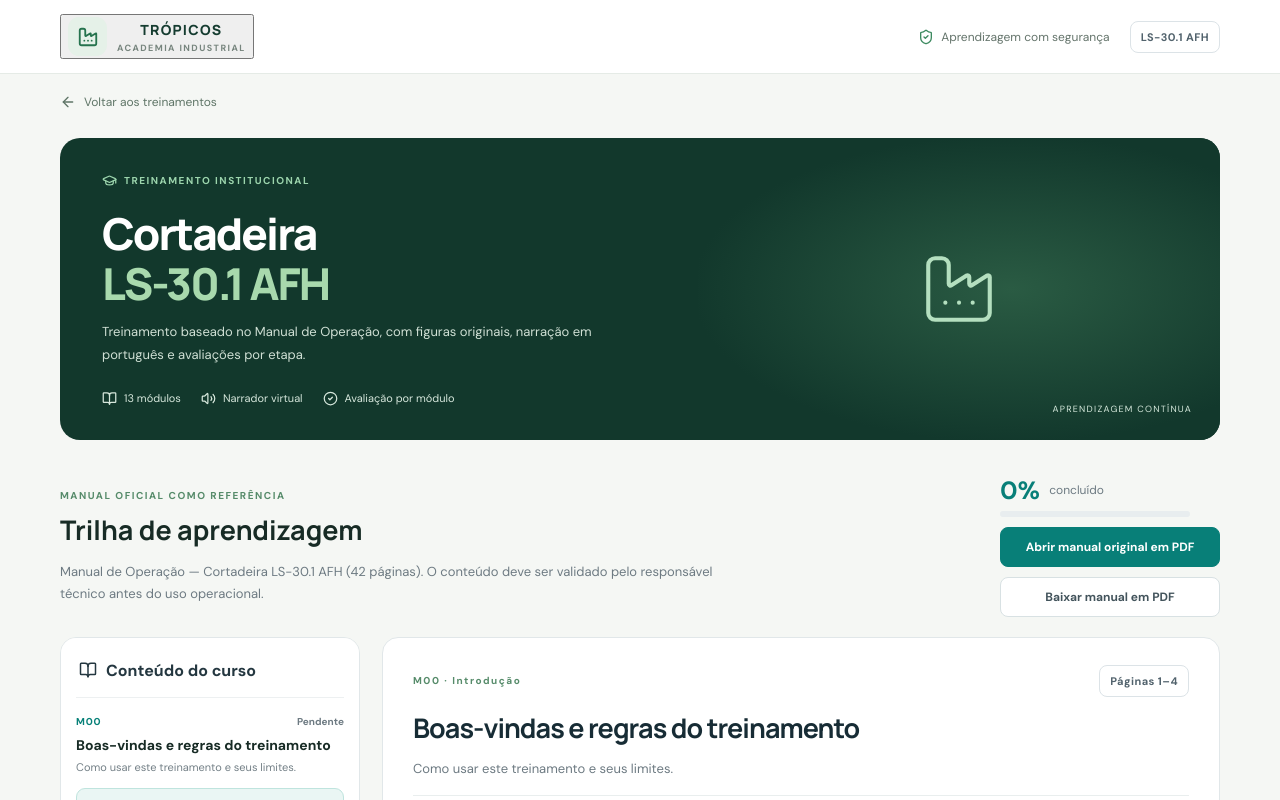
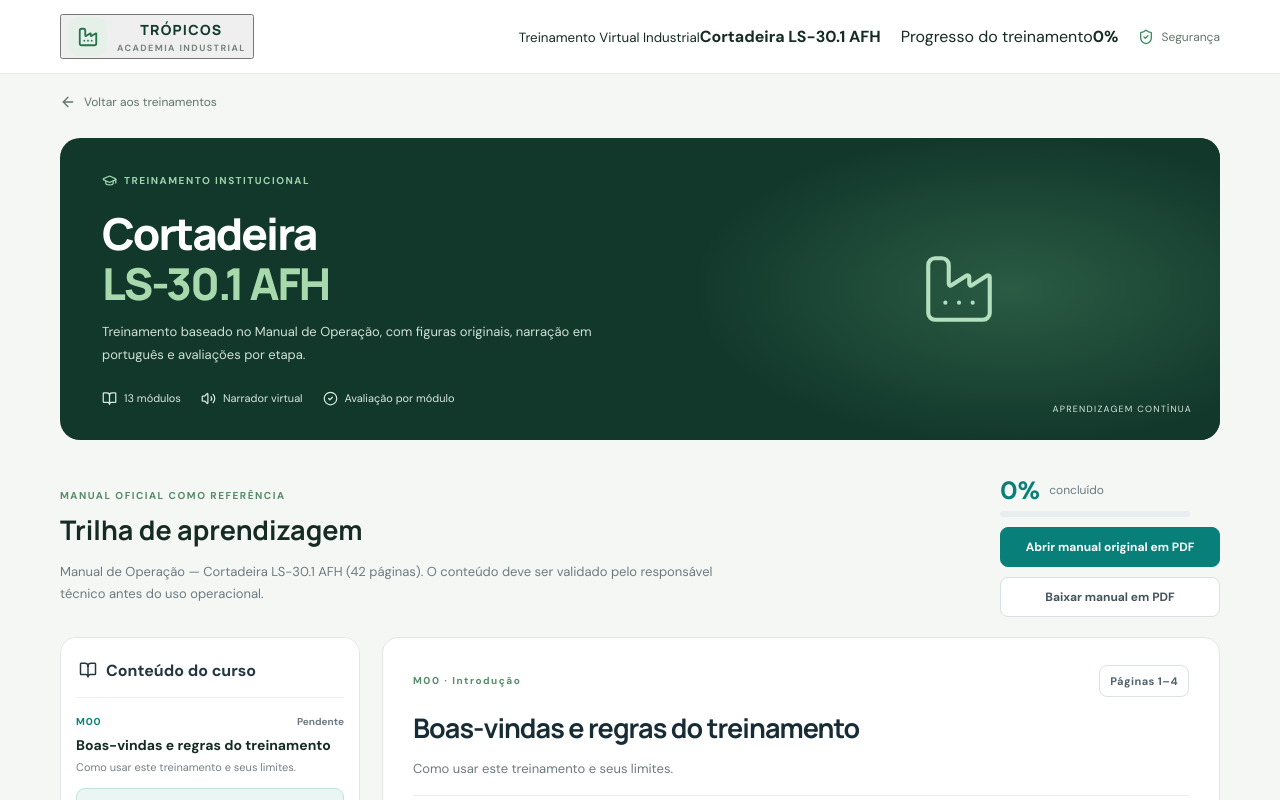
Before and after one commit to ambertelli/treinamento-virtual-industrial, a React (Vite) app: page / in a window 1280 px wide. Both pictures are taken after a click on the button 345 px from the left and 719 px from the top of the page. Shown: the top 800 px of the page. Built offline with nearby package versions, Linux system fonts and the light colour scheme.

Commit message:
Unificar cabeçalho da Cortadeira com progresso

```diff
--- a/src/CortadeiraTraining.jsx
+++ b/src/CortadeiraTraining.jsx
@@ -32,7 +32,7 @@ export default function CortadeiraTraining({ onBack }) {
   function retry() { setAnswers(p => { const n = { ...p }; active.questions.forEach((_, i) => delete n[qid(active, i)]); return n; }); setSubmitted(p => ({ ...p, [active.id]: false })); setPassed(p => ({ ...p, [active.id]: false })); }
   function move(delta) { const i = MODULES.findIndex(m => m.id === active.id); const n = Math.max(0, Math.min(MODULES.length - 1, i + delta)); choose(MODULES[n].id); }
   return <div className="cutter-course">
-    <header className="topbar"><button className="brand" onClick={onBack}><span className="brandicon"><Factory size={22}/></span><span>TRÓPICOS<small>ACADEMIA INDUSTRIAL</small></span></button><div className="topbar-right"><span className="safe"><ShieldCheck size={16}/> Aprendizagem com segurança</span><span className="course-chip">LS-30.1 AFH</span></div></header>
+    <header className="topbar"><button className="brand" onClick={onBack}><span className="brandicon"><Factory size={22}/></span><span>TRÓPICOS<small>ACADEMIA INDUSTRIAL</small></span></button><div className="topbar-right course-topbar"><div className="header-course-title"><small>Treinamento Virtual Industrial</small><strong>Cortadeira <em>LS-30.1 AFH</em></strong></div><div className="header-progress"><div><span>Progresso do treinamento</span><b>{percent}%</b></div><i><span style={{width: percent + "%"}} /></i></div><span className="safe"><ShieldCheck size={16}/> Segurança</span></div></header>
     <main>
       <button className="back" onClick={onBack}><ArrowLeft size={16}/> Voltar aos treinamentos</button>
       <section className="cutter-hero"><div><span className="eyebrow"><GraduationCap size={15}/> TREINAMENTO INSTITUCIONAL</span><h1>Cortadeira<br/><em>LS-30.1 AFH</em></h1><p>Treinamento baseado no Manual de Operação, com figuras originais, narração em português e avaliações por etapa.</p><div className="hero-meta"><span><BookOpen size={15}/> {MODULES.length} módulos</span><span><Volume2 size={15}/> Narrador virtual</span><span><CheckCircle2 size={15}/> Avaliação por módulo</span></div></div><div className="cutter-hero-art"><Factory size={82} strokeWidth={1.2}/><small>APRENDIZAGEM CONTÍNUA</small></div></section>
```
